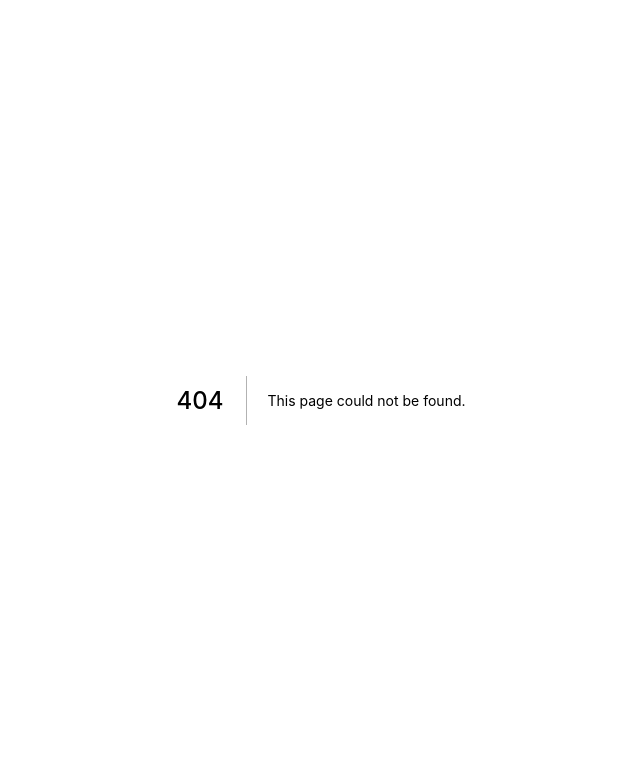
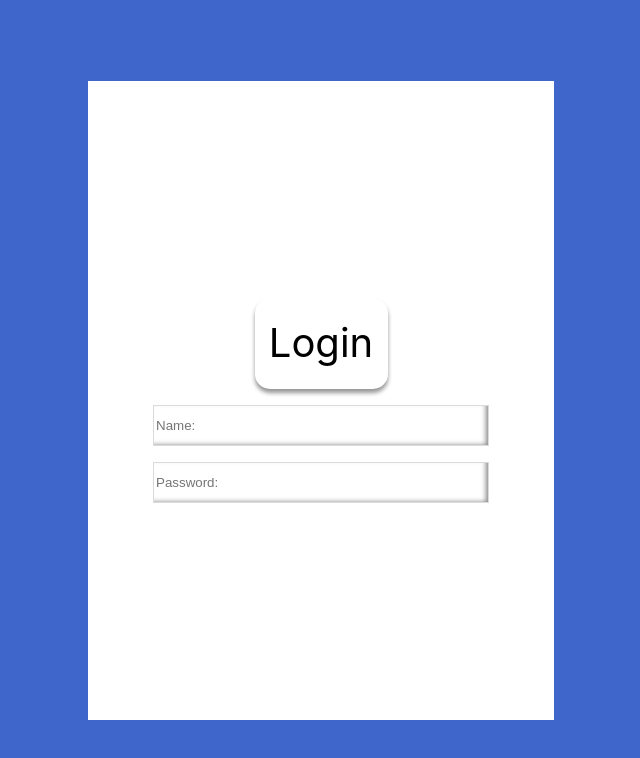
Before and after one commit to SeanPaulson/fbbasic, a Next.js app: page /login in a window 1280 px wide. Before the commit this address had no page. Shown: the top 758 px of the page, without its empty margins (319-959 px from the left). Built offline with nearby package versions, Linux system fonts and the light colour scheme.

Commit message:
created login page

```diff
--- a/pages/api/hello.ts
+++ b/pages/api/login.ts
@@ -5,9 +5,13 @@ type Data = {
   name: string
 }
 
-export default function handler(
+export default async function handler(
   req: NextApiRequest,
   res: NextApiResponse<Data>
 ) {
-  res.status(200).json({ name: 'John Doe' })
+  if (res.statusCode === 200) {
+    console.log(req.body);
+    res.status(200).json({ name: req.body })
+  }
+
 }
--- /dev/null
+++ b/pages/login.tsx
@@ -0,0 +1,66 @@
+import type { NextPage } from "next";
+import { FormEvent, useState } from "react";
+import styles from "../styles/Login.module.css";
+
+
+
+const Login: NextPage = () => {
+
+  const [input, setInput] = useState({
+    name: "",
+    password: ""
+  });
+
+  const handleChange = (e: FormEvent<HTMLInputElement>) => {
+    const target = e.target as HTMLTextAreaElement;
+    const value : string = target.value;
+    const name : string = target.name;
+
+    setInput(prev => ({
+        ...prev, [target.name]: target.value,
+      }));
+  };
+
+  const handleSubmit = (e: FormEvent): void => {
+    e.preventDefault();
+    setInput({
+        name: "",
+        password: ""
+    });
+  };
+
+  return (
+    <form
+      className={styles.form}
+      action="/api/login"
+      method="post"
+      onSubmit={handleSubmit}
+    >
+      <button className={styles.form__button} type="submit">
+        Login
+      </button>
+      <input
+        className={styles.form__input}
+        required
+        placeholder="Name:"
+        type="text"
+        name="name"
+        id="name"
+        onChange={handleChange}
+        value={input.name}
+      />
+      <input
+        className={styles.form__input}
+        required
+        placeholder="Password:"
+        type="password"
+        name="password"
+        id="password"
+        onChange={handleChange}
+        value={input.password}
+      />
+    </form>
+  );
+};
+
+export default Login;
--- /dev/null
+++ b/styles/Login.module.css
@@ -0,0 +1,38 @@
+.form {
+    display: flex;
+    justify-content: center;
+    align-items: center;
+    flex-direction: column;
+    background-color: white;
+    gap: 1rem;
+    height: 639px;
+    width: 466px;
+}
+
+.form__button {
+    font-size: 1rem;
+    width: 133px;
+    height: 91px;
+    border-radius: 15px;
+    background-color: white;
+    box-shadow: 0px 4px 4px rgba(0, 0, 0, 0.41);
+    border-style: none;
+    font-family: 'Inter';
+    font-style: normal;
+    font-weight: 400;
+    font-size: 40px;
+    line-height: 48px;
+    text-align: center;
+    cursor: pointer;
+}
+
+.form__input {
+    width: 336px;
+    height: 41px;
+    left: 552px;
+    top: 533px;
+    color: black;
+    background: #FFFFFF;
+    border: 1px solid rgba(0, 0, 0, 0.14);
+    box-shadow: inset -4px -2px 5px -2px rgba(84, 84, 84, 0.71);
+}
--- a/styles/globals.css
+++ b/styles/globals.css
@@ -4,6 +4,12 @@ body {
   margin: 0;
   font-family: -apple-system, BlinkMacSystemFont, Segoe UI, Roboto, Oxygen,
     Ubuntu, Cantarell, Fira Sans, Droid Sans, Helvetica Neue, sans-serif;
+  background-color: #3F66CB;
+  width: 100%;
+  height: 100%;
+  display: flex;
+  justify-content: center;
+  align-items: center;
 }
 
 a {
```
Also changed, not shown: pages/index.tsx (+15 -64 lines), styles/Home.module.css (+2 -113 lines).
